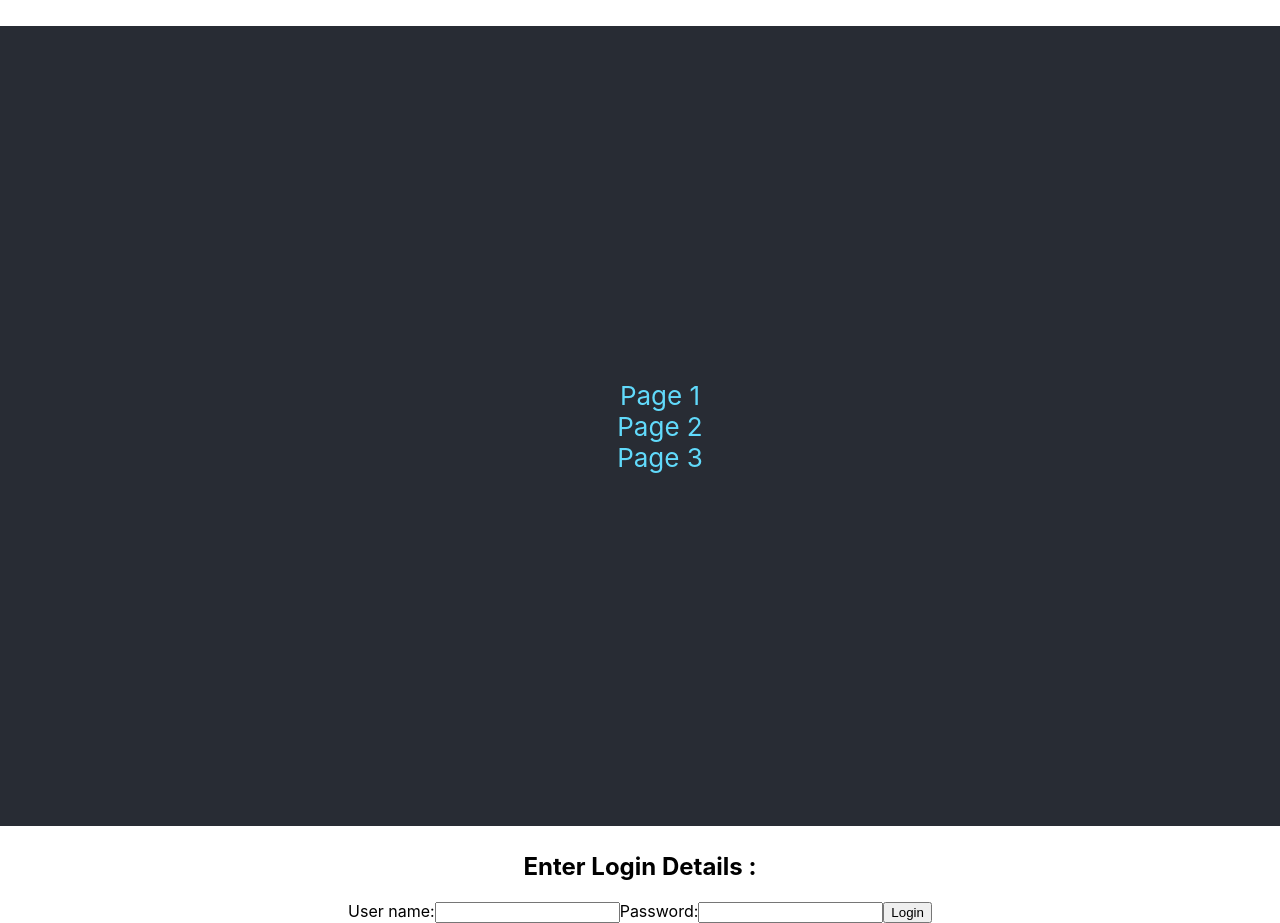
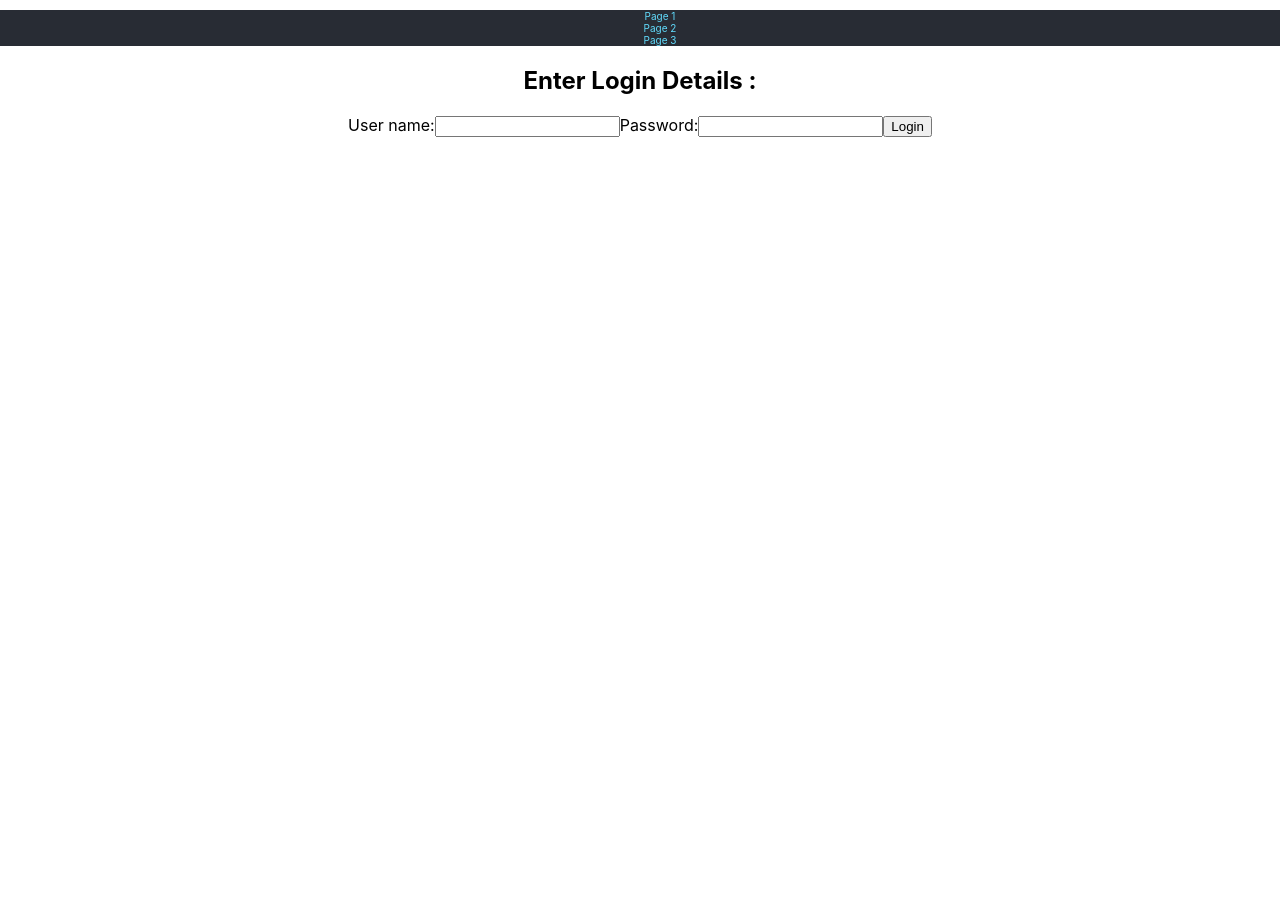
Before and after one commit to Ansh1902396/ISD-project-lnmiit, a React (Create React App) app in the folder project/: page / in a window 1280 px wide. After the commit the page ends 800 px from the top, so only its background shows below. Built offline with nearby package versions, Linux system fonts and the light colour scheme.

Commit message:
modified:   project/src/App.css

```diff
--- a/project/src/App.css
+++ b/project/src/App.css
@@ -5,12 +5,11 @@
 
 .Nav {
   background-color: #282c34;
-  min-height: 100vh;
   display: flex;
   flex-direction: column;
   align-items: center;
   justify-content: center;
-  font-size: calc(10px + 2vmin);
+  font-size: 10px;
   color: white;
   list-style-type: none;
 }
@@ -18,12 +17,3 @@
 .Nav-link {
   color: #61dafb;
 }
-
-@keyframes App-logo-spin {
-  from {
-    transform: rotate(0deg);
-  }
-  to {
-    transform: rotate(360deg);
-  }
-}
```
